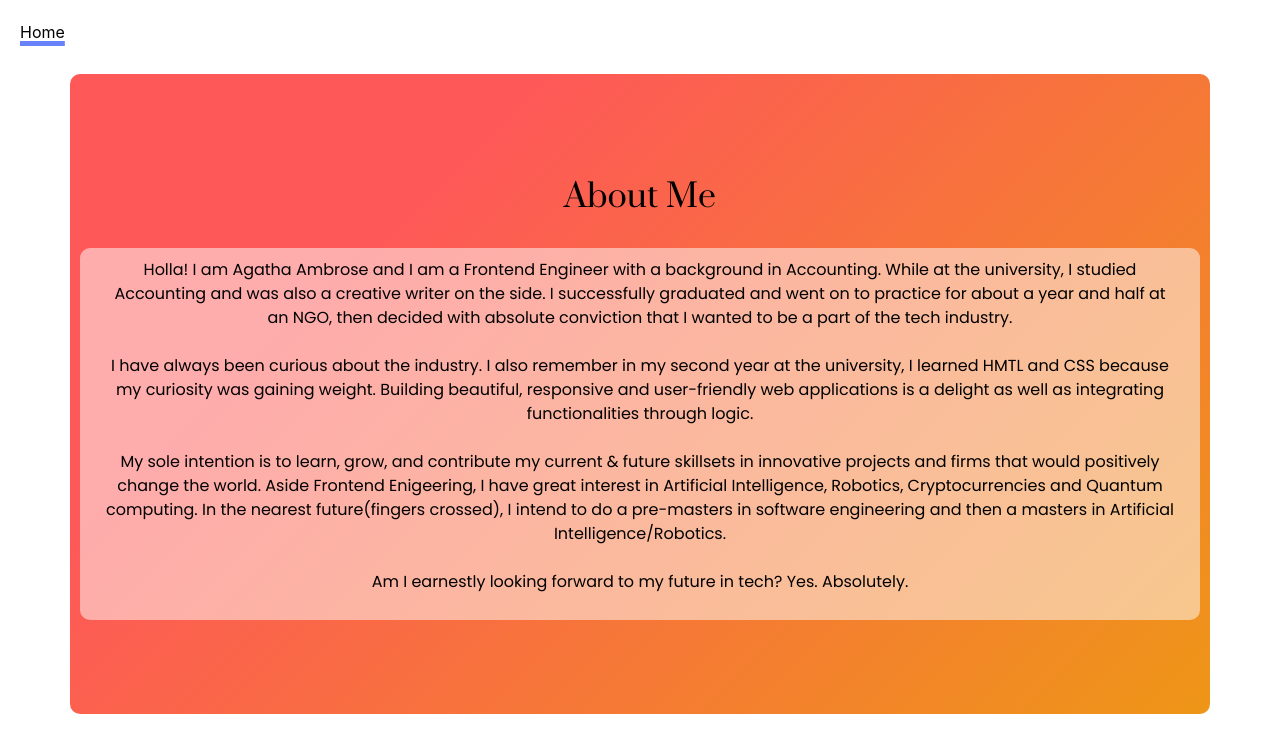
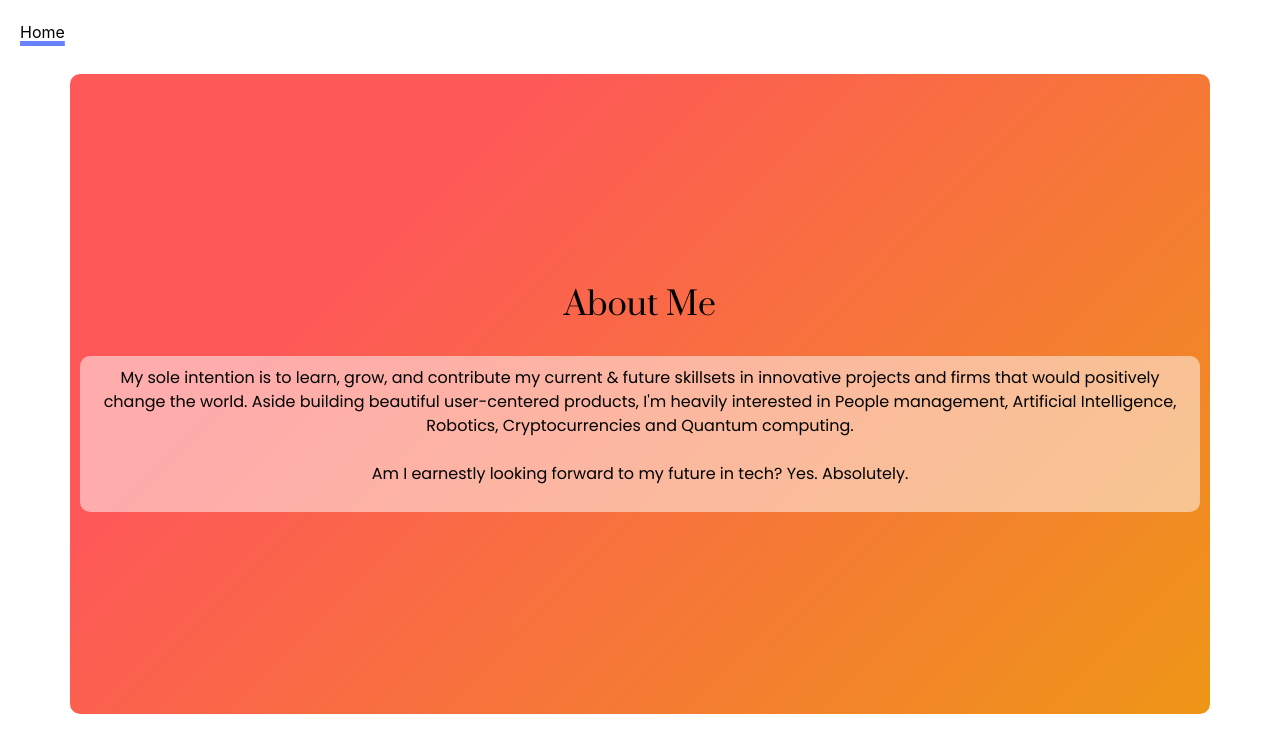
Before and after one commit to agathambrose/portfolio, a React (Create React App) app: page /about in a window 1280 px wide. Shown: the top 752 px of the page. Built offline with nearby package versions, Linux system fonts and the light colour scheme.

Commit message:
Improved the about ux writing

```diff
--- a/src/components/Hero/Hero.css
+++ b/src/components/Hero/Hero.css
@@ -24,11 +24,11 @@
 }
 
 .name-div {
-  font-size: 1.8rem;
+  font-size: 1.5rem;
 }
 
 .typical-div {
-  font-size: 1.5rem;
+  font-size: 1.2rem;
   display: flex;
   justify-content: center;
   align-items: center;
@@ -43,7 +43,7 @@
   .name-div {
     font-size: 2rem;
   }
-    .typical-div {
+  .typical-div {
     font-size: 3rem;
   }
 }
--- a/src/components/Hero/Hero.js
+++ b/src/components/Hero/Hero.js
@@ -17,6 +17,7 @@ export const Hero = () => {
 					<h2
 						style={{
 							fontWeight: "500",
+							textAlign: "center",
 						}}
 						className="name-div"
 					>
@@ -26,11 +27,14 @@ export const Hero = () => {
 				<p
 					style={{
 						fontFamily: "Poppins, sans-serif",
+						textAlign: "center",
 					}}
 					className="typical-div"
 				>
 					<Typical
 						steps={[
+							"An Engineering Manager",
+							800,
 							"A Product Manager",
 							800,
 							"A Frontend Dev",
--- a/src/pages/about.js
+++ b/src/pages/about.js
@@ -52,29 +52,12 @@ export const About = () => {
 						padding: "10px",
 					}}
 				>
-          <p className="px-3">
-            Holla! I am Agatha Ambrose and I am a Frontend Engineer with a
-            background in Accounting. While at the university, I studied
-            Accounting and was also a creative writer on the side. I
-            successfully graduated and went on to practice for about a year and
-            half at an NGO, then decided with absolute conviction that I wanted
-            to be a part of the tech industry.
-            <br />
-            <br />
-            I have always been curious about the industry. I also remember in my
-            second year at the university, I learned HMTL and CSS because my
-            curiosity was gaining weight. Building beautiful, responsive and
-            user-friendly web applications is a delight as well as integrating
-            functionalities through logic.
-            <br />
-            <br />
+					<p className="px-10">
 						My sole intention is to learn, grow, and contribute my current &
 						future skillsets in innovative projects and firms that would
-            positively change the world. Aside Frontend Enigeering, I have great
-            interest in Artificial Intelligence, Robotics, Cryptocurrencies and
-            Quantum computing. In the nearest future(fingers crossed), I intend
-            to do a pre-masters in software engineering and then a masters in
-            Artificial Intelligence/Robotics.
+						positively change the world. Aside building beautiful user-centered products, I'm heavily
+						interested in People management, Artificial Intelligence, Robotics, Cryptocurrencies
+						and Quantum computing.
 						<br />
 						<br />
 						Am I earnestly looking forward to my future in tech? Yes.
```
Also changed, not shown: 1 other file (tests, documents, lock files or other folders). Lines whose indentation alone changed are shown as unchanged.
